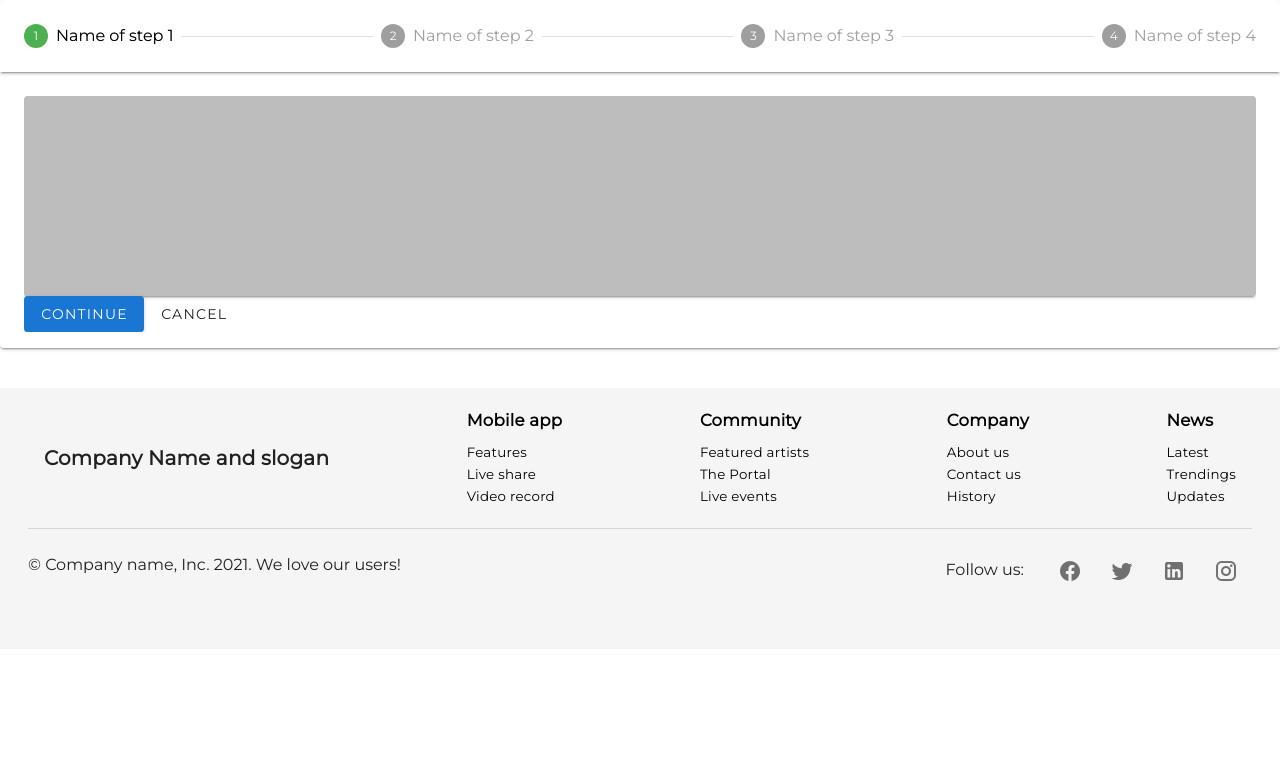
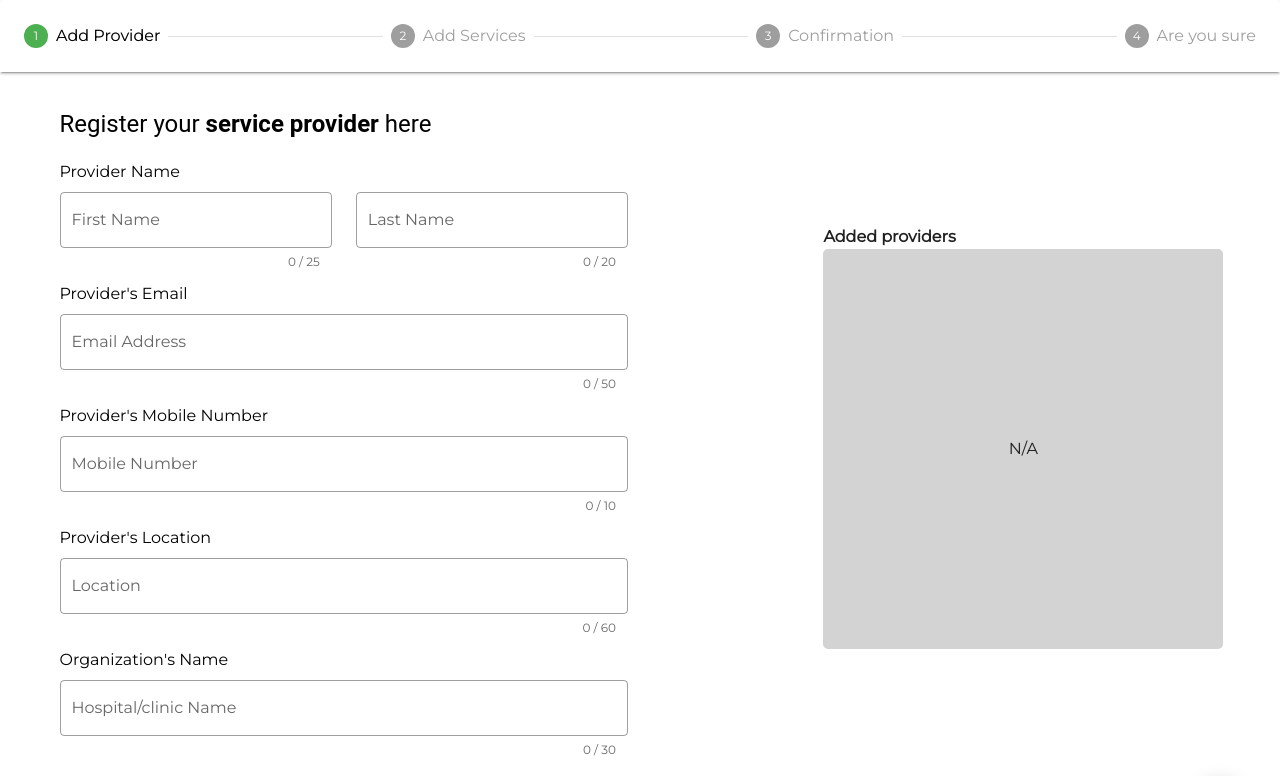
Before and after one commit to imshubhamcodex/test--frontend-task-v1, a Vue app: page /process in a window 1280 px wide. Shown: the top 776 px of the page. Built offline with nearby package versions, Linux system fonts and the light colour scheme; a small style sheet from the web is missing.

Commit message:
UI done part1

```diff
--- a/src/components/detailsForm.vue
+++ b/src/components/detailsForm.vue
@@ -1,7 +1,7 @@
 <template>
   <v-form>
     <v-row>
-      <v-col cols="12" sm="3" class="ml-8 mt-8">
+      <v-col cols="12" sm="3">
         <span class="black--text">Provider Name</span>
         <v-text-field
           label="First Name"
@@ -15,7 +15,7 @@
         ></v-text-field>
       </v-col>
 
-      <v-col cols="12" sm="3" style="margin-top: 56px">
+      <v-col cols="12" sm="3" id="last-name-input" style="margin-top: 24px">
         <v-text-field
           label="Last Name"
           outlined
@@ -28,8 +28,8 @@
         ></v-text-field>
       </v-col>
     </v-row>
-    <v-row>
-      <v-col cols="12" sm="6" class="ml-8">
+    <v-row class="mt-n5">
+      <v-col cols="12" sm="6">
         <span class="black--text">Provider's Email</span>
         <v-text-field
           label="Email Address"
@@ -43,8 +43,8 @@
         ></v-text-field>
       </v-col>
     </v-row>
-    <v-row>
-      <v-col cols="12" sm="6" class="ml-8">
+    <v-row class="mt-n5">
+      <v-col cols="12" sm="6">
         <span class="black--text">Provider's Mobile Number</span>
         <v-text-field
           label="Mobile Number"
@@ -58,8 +58,8 @@
         ></v-text-field>
       </v-col>
     </v-row>
-    <v-row>
-      <v-col cols="12" sm="6" class="ml-8">
+    <v-row class="mt-n5">
+      <v-col cols="12" sm="6">
         <span class="black--text">Provider's Location</span>
         <v-text-field
           label="Location"
@@ -73,8 +73,8 @@
         ></v-text-field>
       </v-col>
     </v-row>
-    <v-row>
-      <v-col cols="12" sm="6" class="ml-8">
+    <v-row class="mt-n5">
+      <v-col cols="12" sm="6">
         <span class="black--text">Organization's Name</span>
         <v-text-field
           label="Hospital/clinic Name"
@@ -99,4 +99,9 @@ export default {};
   color: red;
   margin-left: -10px;
 }
+@media only screen and (max-width: 420px) {
+  #last-name-input {
+    margin-top: -5px !important;
+  }
+}
 </style>
--- /dev/null
+++ b/src/components/done.vue
@@ -0,0 +1,64 @@
+<template>
+	<div>
+		<v-container>
+			<span class="black--text text-h5">Done <strong>:)</strong></span>
+			<div id="div-cont" class="mt-16 mb-16">
+				<v-btn class="mx-2 mt-16" fab dark color="green">
+					<v-icon dark> mdi-check-outline </v-icon>
+				</v-btn>
+
+				<br />
+				<br />
+				<span class="black--text text-h5"
+					><strong> Congratulation </strong> on being a member of this Insurance family as a service
+					provider.</span
+				>
+				<br />
+			</div>
+		</v-container>
+
+		<v-btn class="mx-2 fl mt-10" @click="home()" fab dark small color="indigo">
+			<v-icon dark> mdi-arrow-left </v-icon>
+		</v-btn>
+		<span class="mt-12 ml-2 mr-2 fl">Home</span>
+
+		<v-btn @click="goToEle4()" class="mx-2 fr mt-8" fab dark color="indigo">
+			<v-icon dark> mdi-arrow-right </v-icon>
+		</v-btn>
+		<span class="mt-13 mr-2 fr">View Records</span>
+	</div>
+</template>
+
+<script>
+export default {
+    data(){
+        return{
+
+        }
+    },
+    methods:{
+        home(){
+            this.$router.push('/');
+        }
+    },
+    metaInfo() {
+		return {
+			title: 'Congratulation',
+		};
+	},
+};
+</script>
+<style scoped>
+#div-cont {
+	max-width: 900px;
+	text-align: center;
+	margin: auto auto;
+	display: block;
+}
+.fr {
+	float: right;
+}
+.fl {
+	float: left;
+}
+</style>
--- a/src/components/listBox.vue
+++ b/src/components/listBox.vue
@@ -1,6 +1,6 @@
 <template>
   <div class="text-center list-box">
-    <p style="margin-top: 50%">No Provider added yet!</p>
+    <p class="para-void">N/A</p>
   </div>
 </template>
 
@@ -11,7 +11,14 @@ export default {};
 .list-box {
   min-height: 400px;
   background-color: lightgrey;
-  max-width: 300px;
+  min-width: 300px;
   border-radius: 5px;
+  position: relative;
+}
+.para-void {
+  position: absolute;
+  top: 50%;
+  left: 50%;
+  transform: translate(-50%, -50%);
 }
 </style>
--- a/src/components/main.vue
+++ b/src/components/main.vue
@@ -1,73 +1,219 @@
 <template>
-  <v-stepper v-model="e1">
+	<v-stepper v-model="e1" class="mb-n10 pb-16">
 		<v-stepper-header>
-      <v-stepper-step color="green" :complete="e1 > 1" step="1">
-        Name of step 1
-      </v-stepper-step>
+			<v-stepper-step color="green" :complete="e1 > 1" step="1"> Add Provider </v-stepper-step>
 
 			<v-divider></v-divider>
 
-      <v-stepper-step color="green" :complete="e1 > 2" step="2">
-        Name of step 2
-      </v-stepper-step>
+			<v-stepper-step color="green" :complete="e1 > 2" step="2"> Add Services </v-stepper-step>
 
 			<v-divider></v-divider>
 
-      <v-stepper-step color="green" :complete="e1 > 3" step="3">
-        Name of step 3
-      </v-stepper-step>
+			<v-stepper-step color="green" :complete="e1 > 3" step="3"> Confirmation </v-stepper-step>
 
 			<v-divider></v-divider>
 
-      <v-stepper-step color="green" step="4"> Name of step 4 </v-stepper-step>
+			<v-stepper-step color="green" step="4"> Are you sure </v-stepper-step>
 		</v-stepper-header>
 
 		<v-stepper-items>
 			<v-stepper-content step="1">
-        <v-card class="mb-0" color="grey lighten-1" height="200px"></v-card>
+				<v-card elevation="0">
+					<v-container>
+						<span class="black--text text-h5">Register your <strong>service provider</strong> here</span>
 
-        <v-btn color="primary" @click="e1 = 2"> Continue </v-btn>
+						<DetailsForm class="mt-5" />
 
-        <v-btn text> Cancel </v-btn>
+						<div class="div-list-box">
+							<strong>Added providers</strong>
+							<ListBox style="min-width: 400px" />
+						</div>
+					</v-container>
+				</v-card>
+
+				<v-btn @click="goToEle2()" class="mx-2 fr" fab dark color="indigo">
+					<v-icon dark> mdi-arrow-right </v-icon>
+				</v-btn>
+				<span class="mt-5 mr-2 fr">Add services</span>
 			</v-stepper-content>
 
 			<v-stepper-content step="2">
-        <v-card class="mb-12" color="grey lighten-1" height="200px"></v-card>
+				<v-card elevation="0">
+					<v-container>
+						<span class="black--text text-h5"
+							>Select services offered by <strong>Provider’s Name</strong></span
+						>
 
-        <v-btn color="primary" @click="e1 = 3"> Continue </v-btn>
+						<ServiceBox class="mt-5" />
 
-        <v-btn text> Cancel </v-btn>
+						<div class="div-list-box">
+							<strong>Added Services</strong>
+							<ListBox style="min-width: 400px" />
+						</div>
+					</v-container>
+				</v-card>
+
+				<v-btn class="mx-2 fl mt-10" @click="goToEle1()" fab dark small color="indigo">
+					<v-icon dark> mdi-arrow-left </v-icon>
+				</v-btn>
+				<span class="mt-12 ml-2 mr-2 fl">Back</span>
+
+				<v-btn @click="goToEle3()" class="mx-2 fr mt-8" fab dark color="indigo">
+					<v-icon dark> mdi-arrow-right </v-icon>
+				</v-btn>
+				<span id="btn-next-service" class="mt-13 mr-2 fr">Add price and discounts</span>
 			</v-stepper-content>
 
 			<v-stepper-content step="3">
-        <v-card class="mb-12" color="grey lighten-1" height="200px"></v-card>
+				<v-card elevation="0">
+					<v-container>
+						<span class="black--text text-h5">Review <strong>Details</strong></span>
+						<HzDetailsBox class="mt-5" />
+						<ul
+							id="ul-box"
+							style="display: grid; grid-template-columns: repeat(3, 1fr); padding: 0; margin: 0"
+						>
+							<li style="display: inline" class="mt-5" v-for="num in number" :key="num">
+								<ServiceRate />
+							</li>
+						</ul>
+					</v-container>
+				</v-card>
 
-        <v-btn color="primary" @click="e1 = 4"> Continue </v-btn>
+				<v-btn class="mx-2 fl mt-10" @click="goToEle1()" fab dark small color="indigo">
+					<v-icon dark> mdi-arrow-left </v-icon>
+				</v-btn>
+				<span class="mt-12 ml-2 mr-2 fl">Back</span>
 
-        <v-btn text> Cancel </v-btn>
+				<v-btn @click="goToEle4()" class="mx-2 fr mt-8" fab dark color="indigo">
+					<v-icon dark> mdi-arrow-right </v-icon>
+				</v-btn>
+				<span class="mt-13 mr-2 fr">Go ahead</span>
 			</v-stepper-content>
 
 			<v-stepper-content step="4">
-        <v-card class="mb-12" color="grey lighten-1" height="200px"></v-card>
-
-        <v-btn color="primary" @click="e1 = 1"> Continue </v-btn>
-
-        <v-btn text> Cancel </v-btn>
+				<v-card elevation="0">
+					<v-container>
+						<span class="black--text text-h5">Are you <strong>sure ?</strong></span>
+						<div
+							id="div-step4"
+							class="mt-5"
+							style="max-width: 400px; text-align: center; margin: auto auto; display: block"
+						>
+							<v-btn @click="addNewProv()" class="mx-2 mt-0" fab dark color="cyan">
+								<v-icon dark> mdi-plus </v-icon>
+							</v-btn>
+							<span class="black--text text-h5">Add <strong> another </strong>provider</span>
+							<br />
+							<br />
+							<br />
+							<br />
+							<p>OR</p>
+							<br />
+							<br />
+							<span class="black--text text-h5">Go ahead and <strong> submit </strong></span>
+							<v-btn @click="submit()" class="mx-2" fab dark color="green">
+								<v-icon dark> mdi-chevron-right </v-icon>
+							</v-btn>
+						</div>
+						<div id="all-providers-div">
+							<strong>All providers</strong>
+							<ListBox />
+						</div>
+					</v-container>
+				</v-card>
 			</v-stepper-content>
 		</v-stepper-items>
 	</v-stepper>
 </template>
 <script>
+import DetailsForm from './detailsForm';
+import ServiceBox from './addServiceBox';
+import ListBox from './listBox';
+import HzDetailsBox from './hzDetailsBox';
+import ServiceRate from './serviceRate';
 export default {
+	components: {
+		DetailsForm,
+		ListBox,
+		ServiceBox,
+		HzDetailsBox,
+		ServiceRate,
+	},
 	data() {
 		return {
 			e1: 1,
+			number: [1, 2, 3, 4, 5, 6],
 		};
 	},
 	metaInfo() {
 		return {
-      title: "Registration Process",
+			title: 'Registration Process',
 		};
+	},
+	methods: {
+		scrollTop() {
+			window.scroll({
+				top: 0,
+				behavior: 'smooth',
+			});
+		},
+		goToEle1() {
+			this.e1 = 1;
+			this.scrollTop();
+		},
+		goToEle2() {
+			this.e1 = 2;
+			this.scrollTop();
+		},
+		goToEle3() {
+			this.e1 = 3;
+			this.scrollTop();
+		},
+		goToEle4() {
+			this.e1 = 4;
+			this.scrollTop();
+		},
+		addNewProv() {
+			this.e1 = 1;
+			this.scrollTop();
+		},
+		submit(){
+			// database query;
+		}
 	},
 };
 </script>
+<style scoped>
+.div-list-box {
+	position: absolute;
+	top: 50%;
+	right: 2%;
+	transform: translate(-2%, -50%);
+}
+.fr {
+	float: right;
+}
+.fl {
+	float: left;
+}
+#all-providers-div {
+	margin-top: 100px;
+	width: 80%;
+	display: block;
+	margin-left: auto;
+	margin-right: auto;
+}
+
+@media only screen and (max-width: 420px) {
+	.div-list-box {
+		display: none;
+	}
+	#ul-box {
+		grid-template-columns: repeat(1, 1fr) !important;
+	}
+	#div-step4 {
+		margin-top: 50px !important;
+	}
+}
+</style>
--- a/src/router/router.js
+++ b/src/router/router.js
@@ -2,7 +2,7 @@ import Vue from "vue";
 import VueRouter from "vue-router";
 import home from "../components/home";
 import main from "../components/main";
-import test from "../components/hzAddServiceBox";
+import test from "../components/done";
 
 Vue.use(VueRouter);
 
```
Also changed, not shown: src/components/hzDetailsBox.vue (+30 -16 lines). Lines whose indentation alone changed are shown as unchanged.
